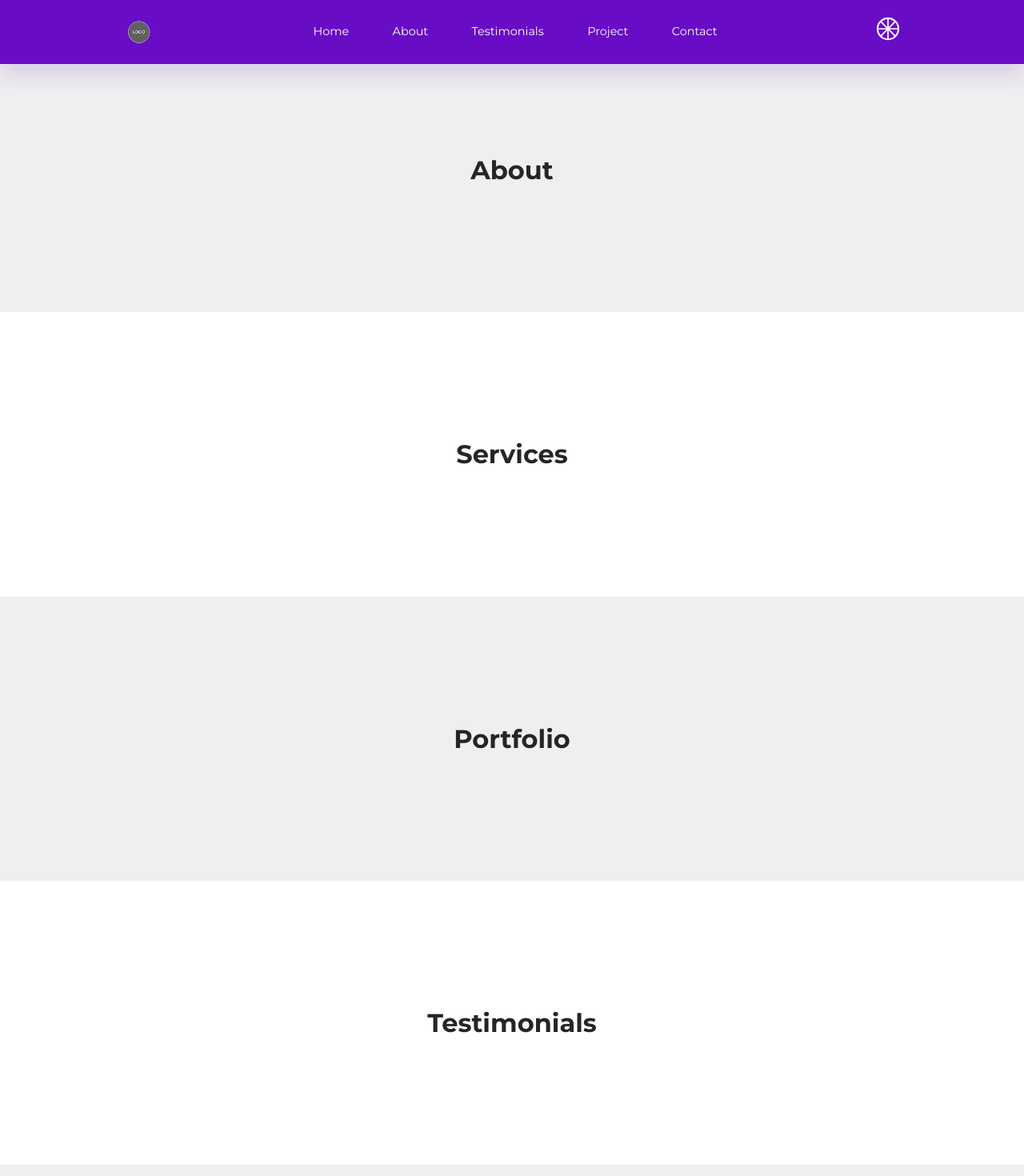
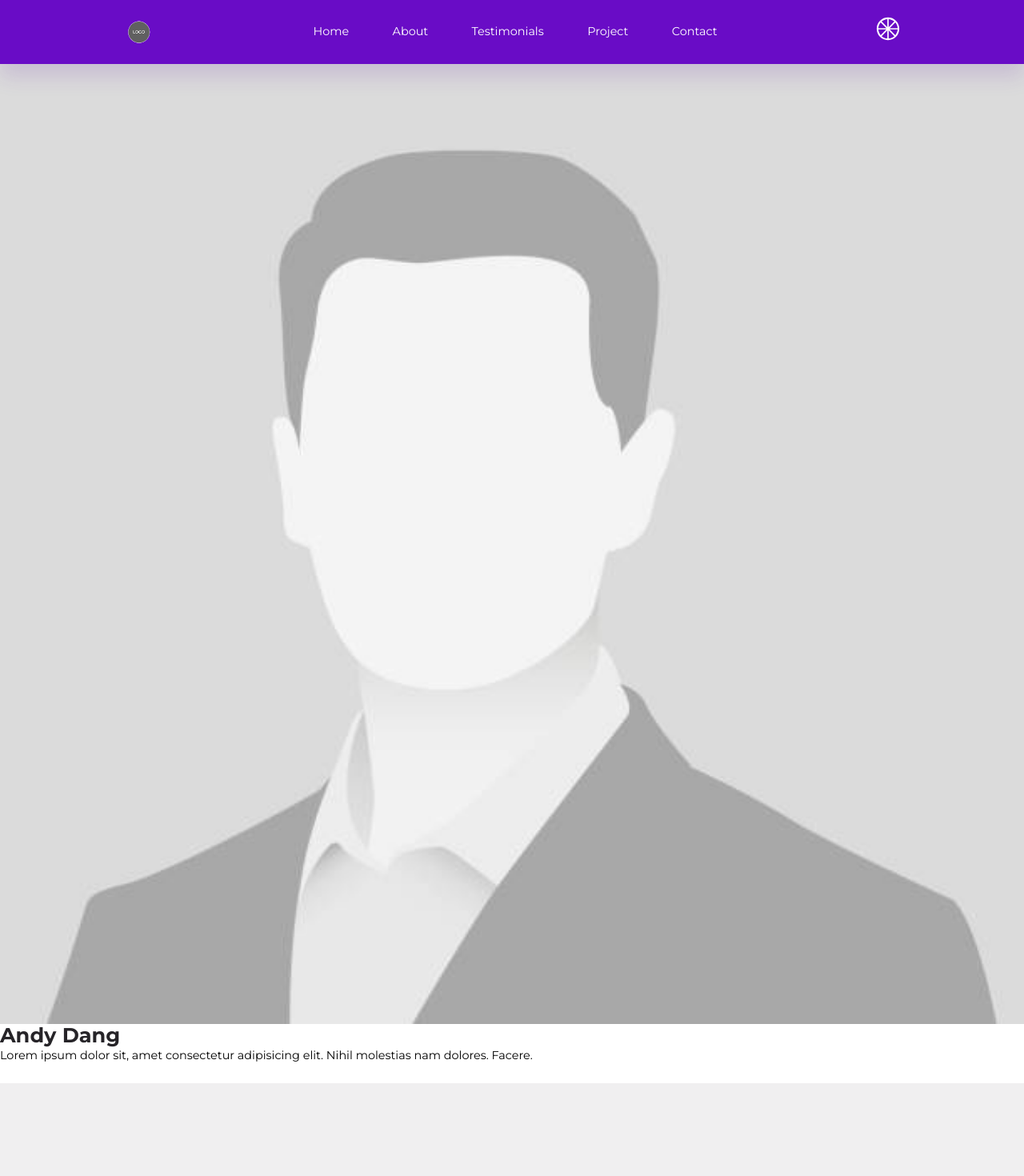
Before and after one commit to andydangit/ProfileV2, a React (Create React App) app: page / in a window 1280 px wide. Shown: the top 1470 px of the page at 80% size. Built offline with nearby package versions, Linux system fonts and the light colour scheme.

Commit message:
Add profile pic, name, info

```diff
--- a/src/sections/header/Header.jsx
+++ b/src/sections/header/Header.jsx
@@ -1,9 +1,30 @@
-import './header.css'
+import "./header.css";
+
+import headerImag from "../../assets/headerPic.jpg";
 
 function Header() {
   return (
-    <header id="header"><h2>Header</h2></header>
-  )
+    <header id="header">
+      <div className="container header_container"></div>
+      <div className="header_profile">
+        <img src={headerImag} alt=" Portrait Header" />
+        <h3> Andy Dang </h3>
+        <p>
+          Lorem ipsum dolor sit, amet consectetur adipisicing elit. Nihil
+          molestias nam dolores. Facere.
+        </p>
+        <div className="header_cta">
+          <a href="#contact"> Contact me</a>
+          <a href="#portfolio"> My Project </a>
+        </div>
+        <div className="header_socials">
+          {
+
+          }
+        </div>
+      </div>
+    </header>
+  );
 }
 
-export default Header
+export default Header;
```
